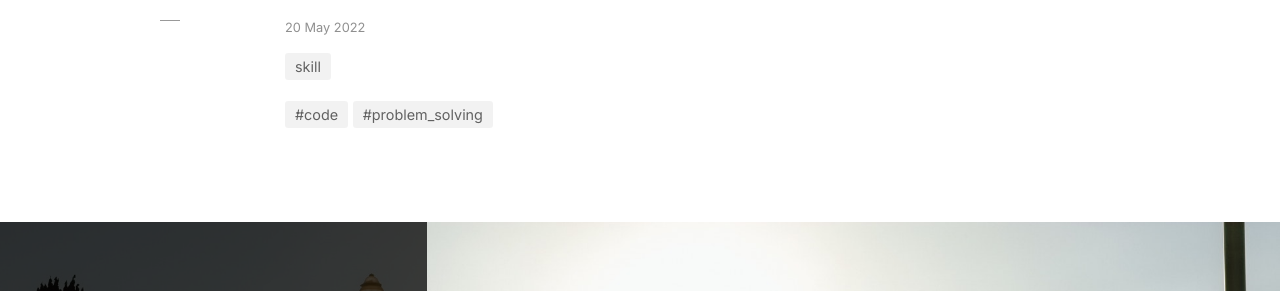
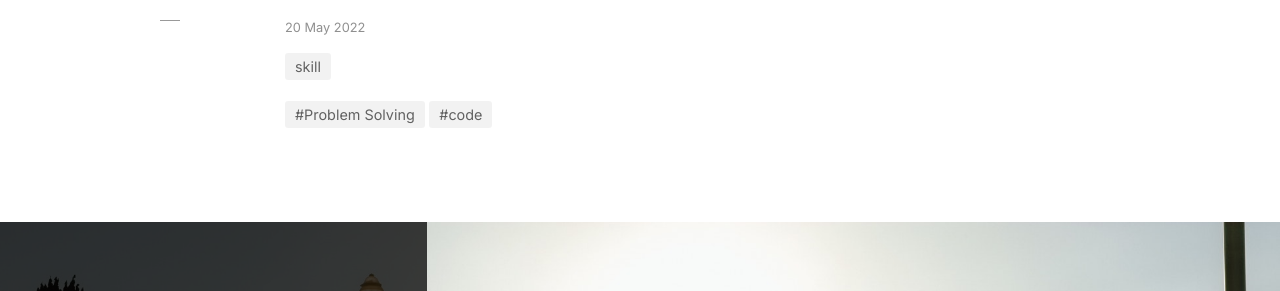
Before and after one commit to USTH-Coders-Club/USTH-Coders-Club.github.io, a Jekyll site: the page built from _posts/2022-05-20-giai-bai-tap.md, in a window 1280 px wide and 900 px high, scrolled down 15502 px. Shown: the part 219-510 px from the top of the window. Built offline with Jekyll 4.4.1, drawn with Linux system fonts in a browser that asks for light colours; nearby versions of some CDN libraries; comment, search, counter and statistics services are not loaded.

```diff
--- a/_posts/2022-05-20-giai-bai-tap.md
+++ b/_posts/2022-05-20-giai-bai-tap.md
@@ -3,7 +3,7 @@ layout: post
 title: "Làm thế nào để giải quyết các bài toán gặp phải khi lập trình? 🤔"
 author: [tungngt]
 categories: [skill]
-tags: [code, problem_solving]
+tags: [code, Problem Solving]
 image: assets\images\posts\2022-05-20-giai-bai-tap\banner.png
 description: "Giải quyết các bài toán là việc mà chúng ta đều gặp phải hằng ngày trong mọi việc mà chúng ta làm. Lập trình cũng không phải là ngoại lệ. Hẳn là nhiều người khi mới học lập trình đều đã từng cảm thấy mông lung không biết phải giải quyết một bài toán như thế nào. Bài viết này sẽ chia sẻ hướng và các bước đơn giản để giải quyết một bài toán."
 featured: false
```
